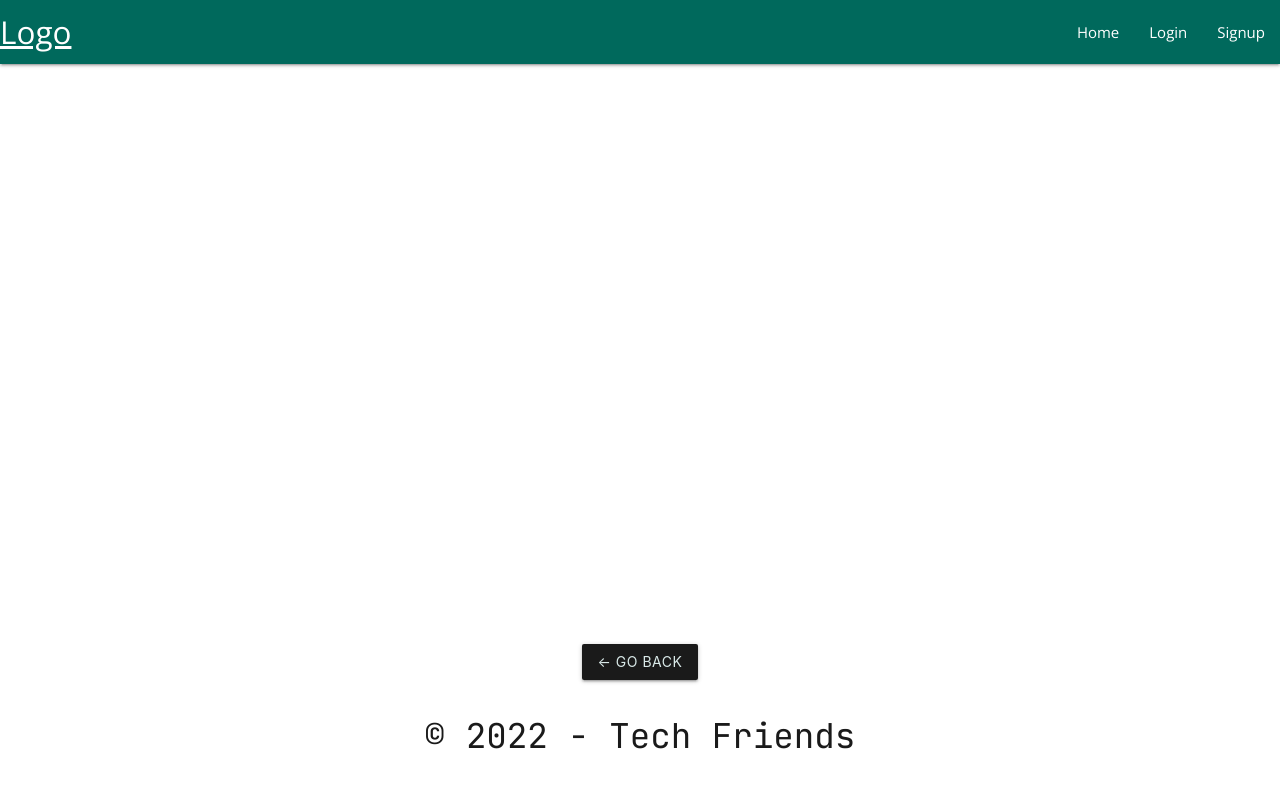
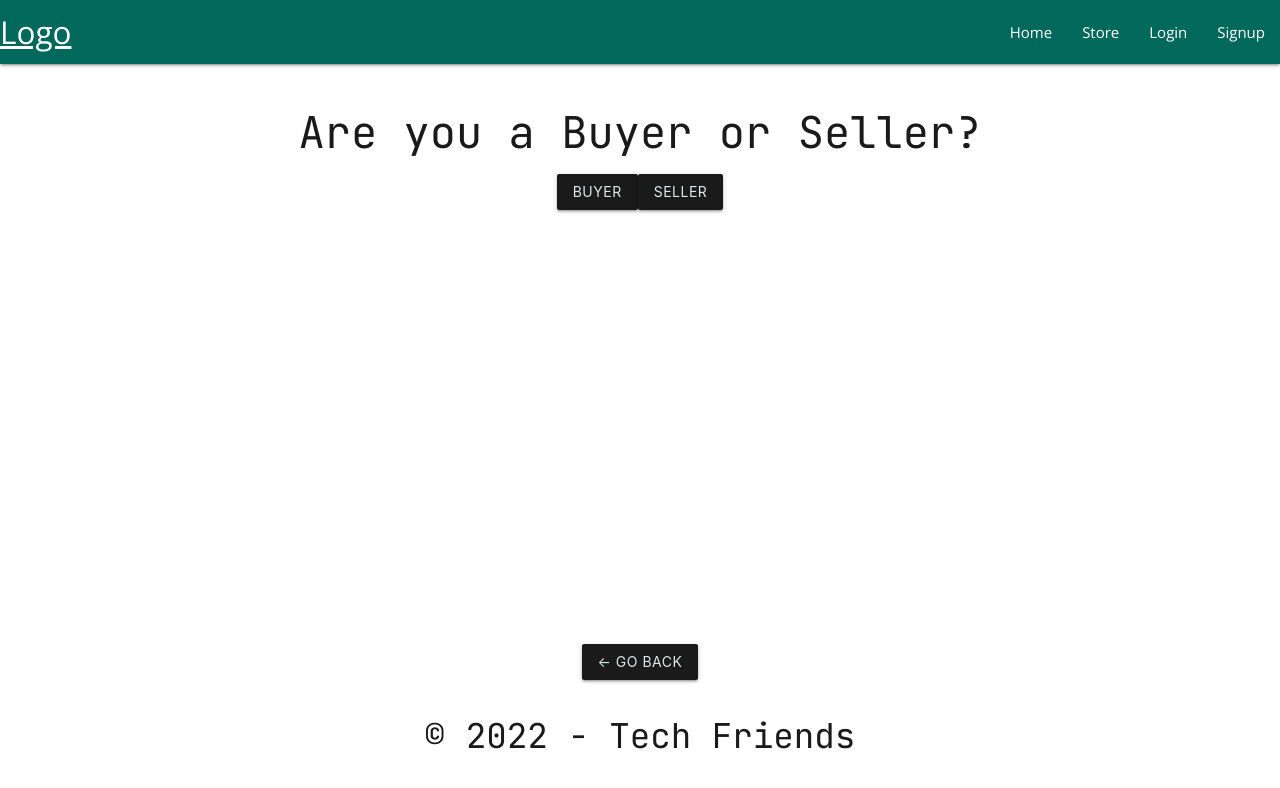
Before and after one commit to Williamskj/Project-3, a React (Create React App) app in the folder client/: page /store in a window 1280 px wide. Shown: the top 788 px of the page. Built offline with nearby package versions, Linux system fonts and the light colour scheme; no server answers.

Commit message:
starter store page

```diff
--- a/client/src/App.js
+++ b/client/src/App.js
@@ -8,14 +8,13 @@ import {
 import { setContext } from '@apollo/client/link/context';
 import { BrowserRouter as Router, Route } from 'react-router-dom';
 
-import { Container, Nav, Navbar, NavDropdown } from 'react-bootstrap';
-
 import Home from './pages/Home';
 import Profile from './pages/Profile';
 import Signup from './pages/Signup';
 import Login from './pages/Login';
 import Header from './components/Header';
 import Footer from './components/Footer';
+import Store from './pages/Store';
 
 const httpLink = createHttpLink({
   uri: '/graphql',
@@ -54,6 +53,9 @@ function App() {
             <Route exact path="/signup">
               <Signup />
             </Route>
+            <Route exact path="/store">
+              <Store />
+            </Route>
             <Route exact path="/me">
               <Profile />
             </Route>
--- a/client/src/components/Header/index.js
+++ b/client/src/components/Header/index.js
@@ -17,6 +17,7 @@ const Header = () => {
             <a href="/" class="brand-logo">Logo</a>
             <ul id="nav-mobile" class="right hide-on-med-and-down">
                 <li><a href="/">Home</a></li>
+                <li><a href="/store">Store</a></li>
               {Auth.loggedIn() ? (
                 <li><a href="/" onClick={logout}>Logout</a></li>
               ) : (
--- a/client/src/pages/Login.js
+++ b/client/src/pages/Login.js
@@ -41,7 +41,7 @@ const Login = (props) => {
   };
 
   return (
-    <main className="flex-row justify-center mb-4">
+    <main className="flex-row justify-center mb-4 my-5">
       <div className="col-12 col-lg-10">
         <div className="card">
           <h4 className="card-header bg-dark text-light p-2">Login</h4>
--- a/client/src/pages/Signup.js
+++ b/client/src/pages/Signup.js
@@ -41,7 +41,7 @@ const Signup = () => {
   };
 
   return (
-    <main className="flex-row justify-center mb-4">
+    <main className="flex-row justify-center mb-4 my-5">
       <div className="col-12 col-lg-10">
         <div className="card">
           <h4 className="card-header bg-dark text-light p-2">Sign Up</h4>
--- /dev/null
+++ b/client/src/pages/Store.js
@@ -0,0 +1,25 @@
+import React from 'react';
+import { useQuery } from '@apollo/client';
+
+import { QUERY_PROFILES } from '../utils/queries';
+
+const Store = () => {
+  const { loading, data } = useQuery(QUERY_PROFILES);
+  const profiles = data?.profiles || [];
+
+  return (
+    <main>
+      <div className="flex-row justify-center">
+        <div className="my-3">
+          <h3>Are you a Buyer or Seller?</h3>
+          <ul className="flex-row justify-center">
+            <button className="btn btn-dark mb-3">Buyer</button>
+            <button className="btn btn-dark mb-3">Seller</button>
+          </ul>
+        </div>
+      </div>
+    </main>
+  );
+};
+
+export default Store;
```
Also changed, not shown: 1 other file (tests, documents, lock files or other folders).
